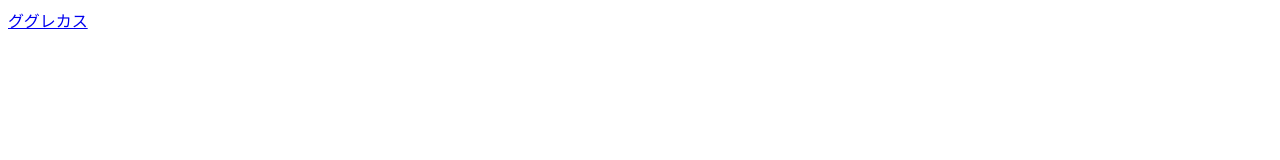
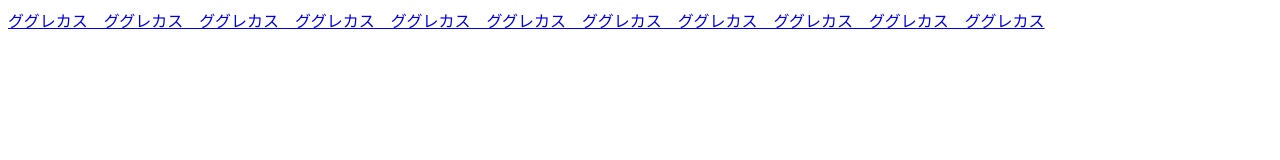
Before and after one commit to Student-meka/ggrks, a plain HTML site: page index.html in a window 1280 px wide. Drawn offline with Linux system fonts and the light colour scheme.

Commit message:
Update index.html

```diff
--- a/index.html
+++ b/index.html
@@ -5,6 +5,6 @@
     <meta charset="UTF-8">
   </head>
   <body>
-    <a href="https://www.google.co.jp/" class="bigsize">ググレカス</a>
+    <a href="https://www.google.co.jp/" class="bigsize">ググレカス　ググレカス　ググレカス　ググレカス　ググレカス　ググレカス　ググレカス　ググレカス　ググレカス　ググレカス　ググレカス</a>
   </body>
 </html>
```
